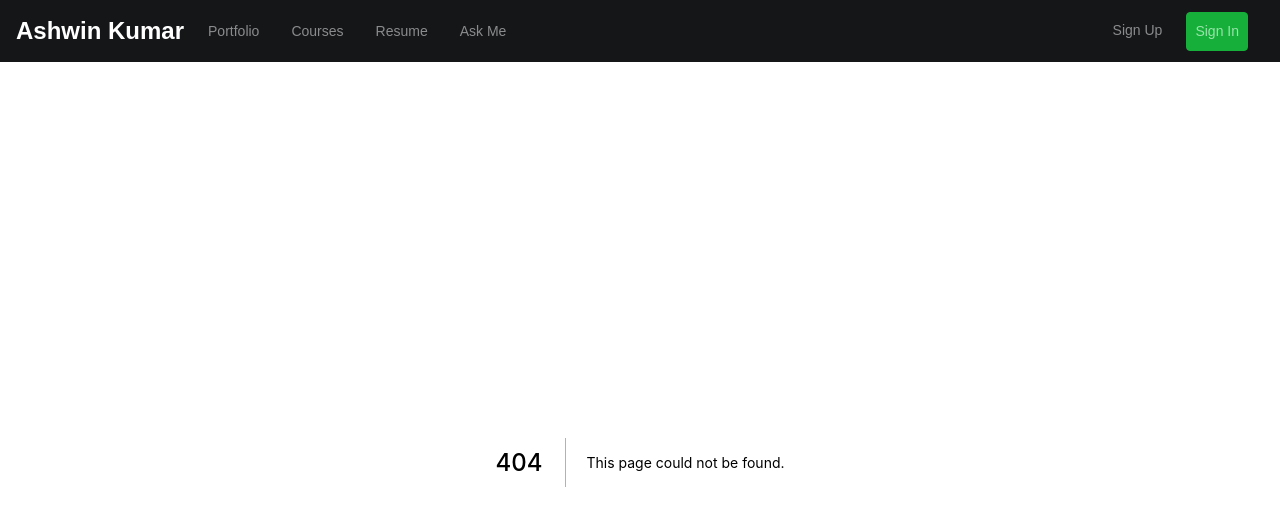
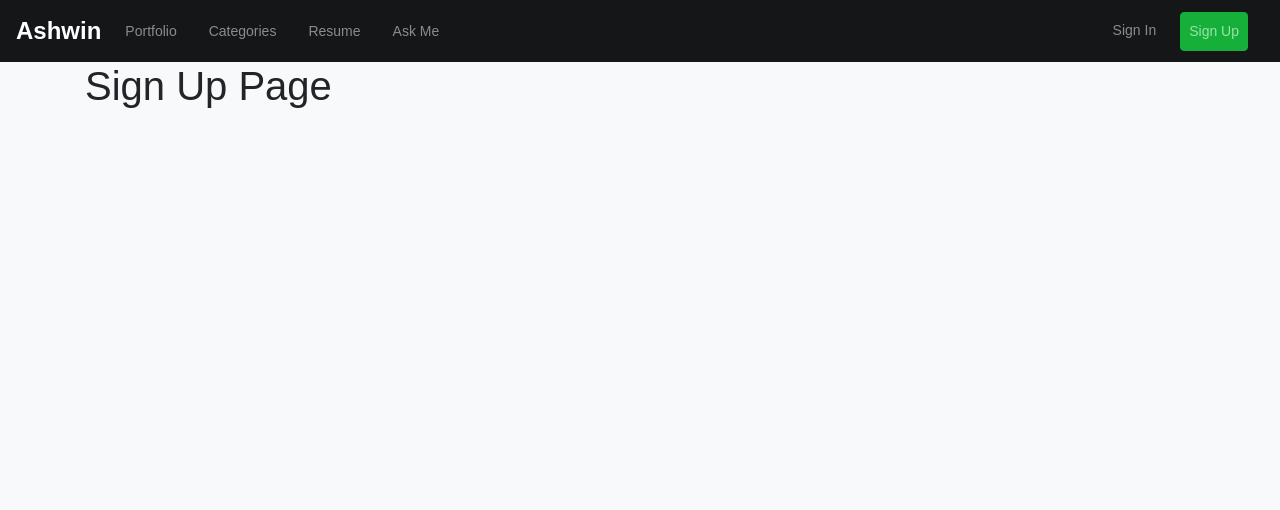
Before and after one commit to Ashwin7mak/nextjs-portfolio-app, a Next.js app: page /register in a window 1280 px wide. Before the commit this address had no page. Shown: the top 510 px of the page. Built offline with nearby package versions, Linux system fonts and the light colour scheme.

Commit message:
Added navigational pages to various navbars

```diff
--- a/components/shared/Navbar.js
+++ b/components/shared/Navbar.js
@@ -1,23 +1,48 @@
 
-import { Navbar, NavDropdown, Nav } from 'react-bootstrap';
+import { Navbar, Nav } from 'react-bootstrap';
+
+import Link from 'next/link';
+
+const AppLink = ({ children, className, href }) => {
+  return (
+    <Link href={href}>
+      <a className={className}>{children}</a>
+    </Link>
+  )
+}
 
 const AppNavbar = () => {
 
   return (
     <div className="navbar-wrapper">
       <Navbar expand="lg" className="navbar-dark fj-mw9">
-        <Navbar.Brand className="mr-3  font-weight-bold" href="#">Ashwin Kumar</Navbar.Brand>
+        <AppLink href="/" className="navbar-brand mr-3 font-weight-bold">
+          Ashwin
+        </AppLink>
         <Navbar.Toggle />
         <Navbar.Collapse className="collapse navbar-collapse" id="navbarSupportedContent">
           <Nav className="mr-auto">
-            <Nav.Link href="#" className="mr-3">Portfolio</Nav.Link>
-            <Nav.Link href="#" className="mr-3">Courses</Nav.Link>
-            <Nav.Link href="#" className="mr-3">Resume</Nav.Link>
-            <Nav.Link href="#" className="mr-3">Ask Me</Nav.Link>
+            <AppLink href="/portfolios" className="nav-link mr-3">
+              Portfolio
+            </AppLink>
+            {/* <Nav.Link href="#" className="mr-3">Portfolio</Nav.Link> */}
+            <AppLink href="/forum/categories" className="nav-link mr-3">
+              Categories
+            </AppLink>
+            <AppLink href="/resume" className="nav-link mr-3">
+              Resume
+            </AppLink>
+            <AppLink href="/portfolios" className="nav-link mr-3">
+              Ask Me
+            </AppLink>
           </Nav>
           <Nav>
-            <Nav.Link href="#" className="mr-3">Sign Up</Nav.Link>
-            <Nav.Link href="#" className="mr-3 btn btn-success bg-green-2 bright">Sign In</Nav.Link>
+            <AppLink href="/login" className="nav-link mr-3">
+              Sign In
+            </AppLink>
+            <AppLink href="/register" className="nav-link mr-3 btn btn-success bg-green-2 bright">
+              Sign Up
+            </AppLink>
           </Nav>
         </Navbar.Collapse>
       </Navbar>
--- /dev/null
+++ b/pages/register.js
@@ -0,0 +1,4 @@
+
+const Register = () => <h1>Sign Up Page</h1>
+
+export default Register;
--- /dev/null
+++ b/pages/resume.js
@@ -0,0 +1,4 @@
+
+const Resume = () => <h1>Resume Page</h1>
+
+export default Resume;
```
